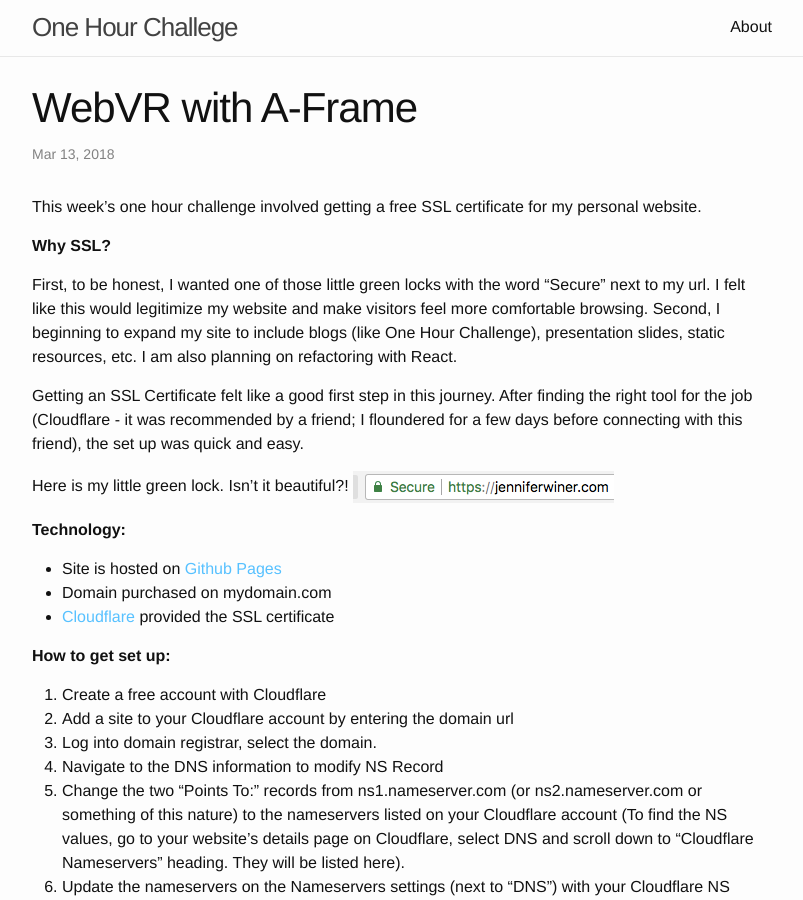
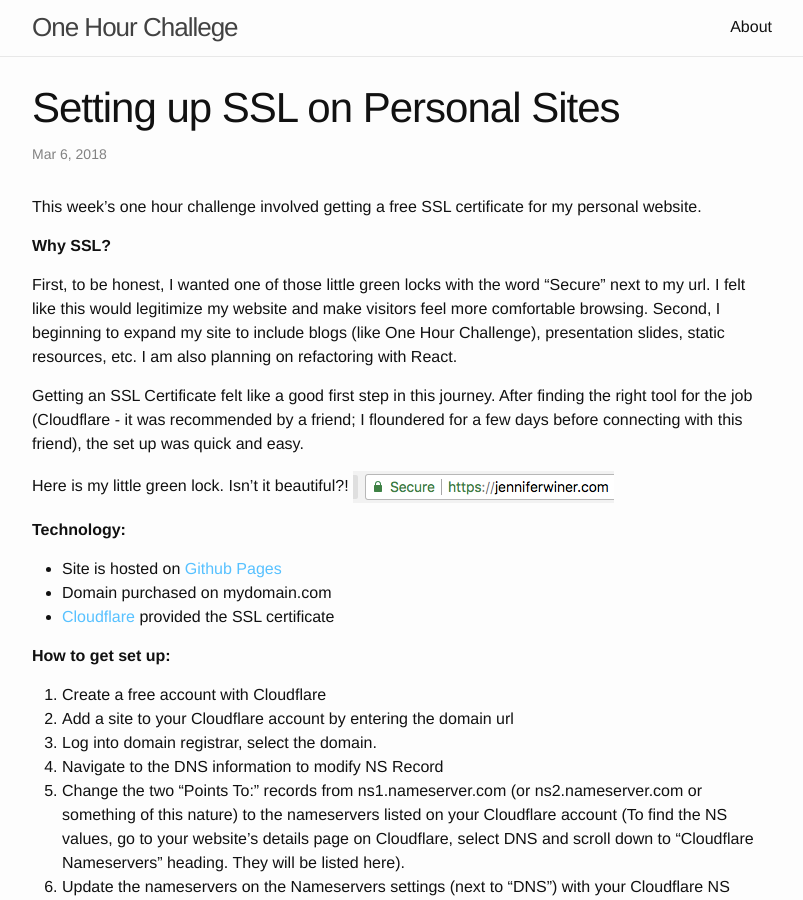
Before and after one commit to jenniferwiner/onehourchallenge, a Jekyll site: the page built from _posts/2018-03-05-cloudflare-and-ssl.markdown, in a window 1280 px wide and 900 px high. Shown: the whole window, without its empty margins (238-1041 px from the left). Built offline with Jekyll 4.4.1, drawn with Linux system fonts in a browser that asks for light colours.

Commit message:
change title on post

```diff
--- a/_posts/2018-03-05-cloudflare-and-ssl.markdown
+++ b/_posts/2018-03-05-cloudflare-and-ssl.markdown
@@ -1,7 +1,7 @@
 ---
 layout: post
-title:  "WebVR with A-Frame"
-date:   2018-03-12 19:29:00 -0700
+title:  "Setting up SSL on Personal Sites"
+date:   2018-03-5 21:15:00 -0700
 categories: security
 excerpt: "Setting up a free SSL Certificate on personal websites. 1 hour challenge & a how-to guide"
 ---
```
